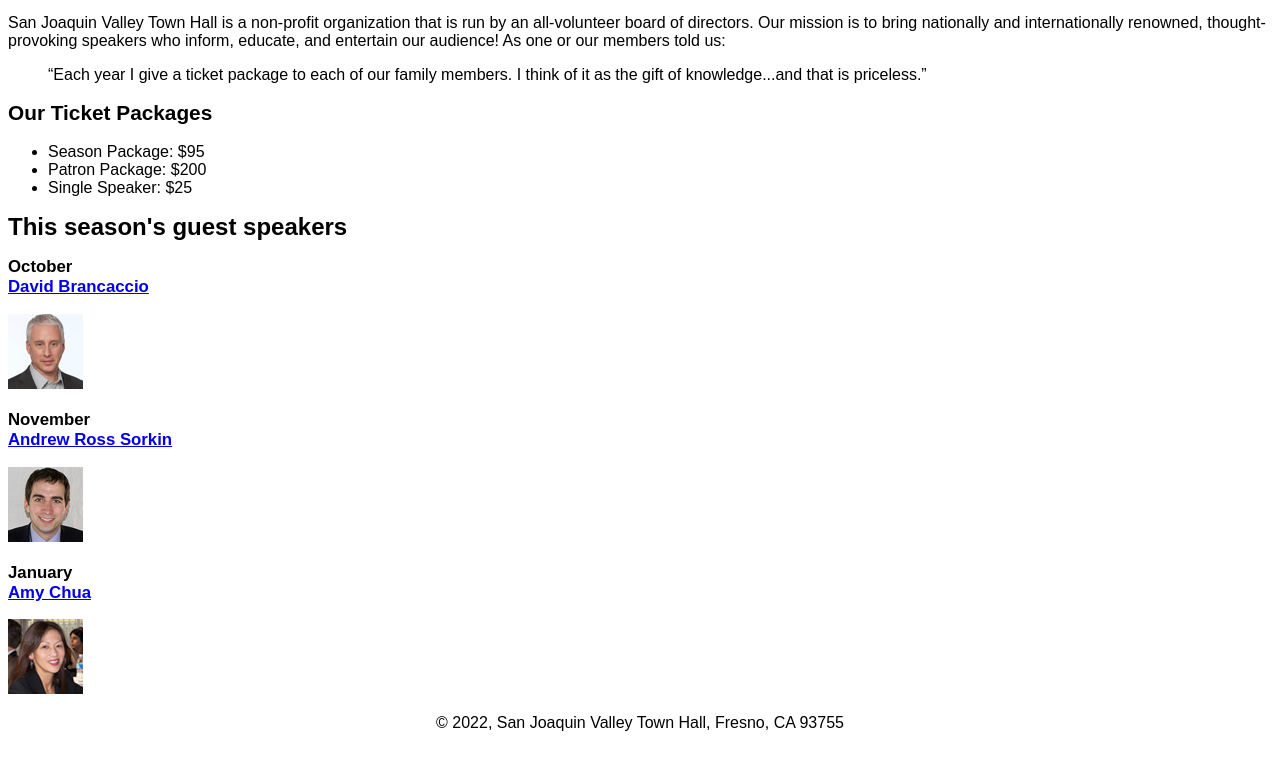
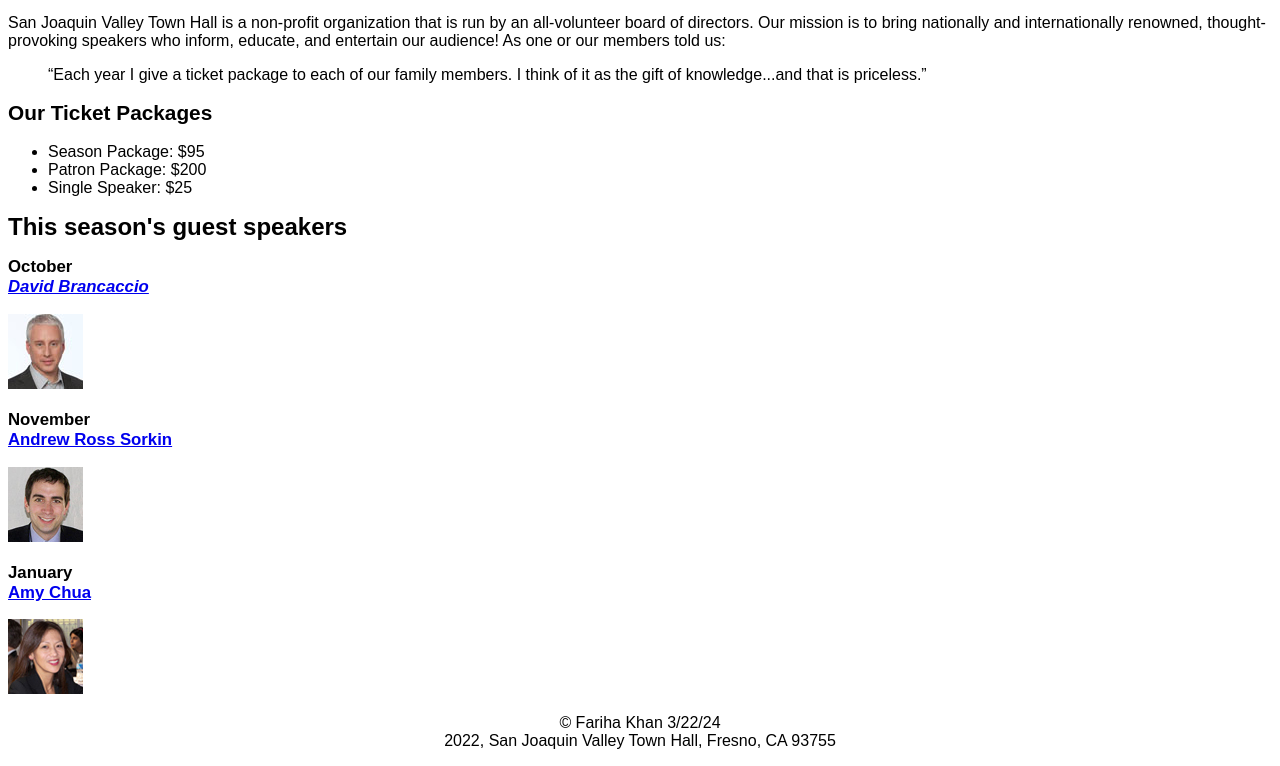
Before and after one commit to fkh222/A06, a plain HTML site: page index.html in a window 1280 px wide. In both pictures the pointer is over the link "David Brancaccio". Shown: the part 154-920 px from the top of the page. Drawn offline with Linux system fonts and the light colour scheme.

Commit message:
fixed italized focus,hover

```diff
--- a/index.html
+++ b/index.html
@@ -39,7 +39,7 @@
 		<img src="images/chua75.jpg" alt="Amy Chua photo">
 	</main>
 	<footer>
-		<p>&copy; 2022, San Joaquin Valley Town Hall, Fresno, CA 93755</p>
+		<p>&copy; Fariha Khan 3/22/24<br>2022, San Joaquin Valley Town Hall, Fresno, CA 93755</p>
 	</footer>
 </body>
 </html>
--- a/styles/c4_main.css
+++ b/styles/c4_main.css
@@ -3,7 +3,7 @@ body {
 	font-family: Arial, Helvetica, sans-serif;
     font-size: 100%;
 }
-href :focus:hover{
+a:focus, a:hover{
 	font-style: italic;
 }
 em.shadow{
```
